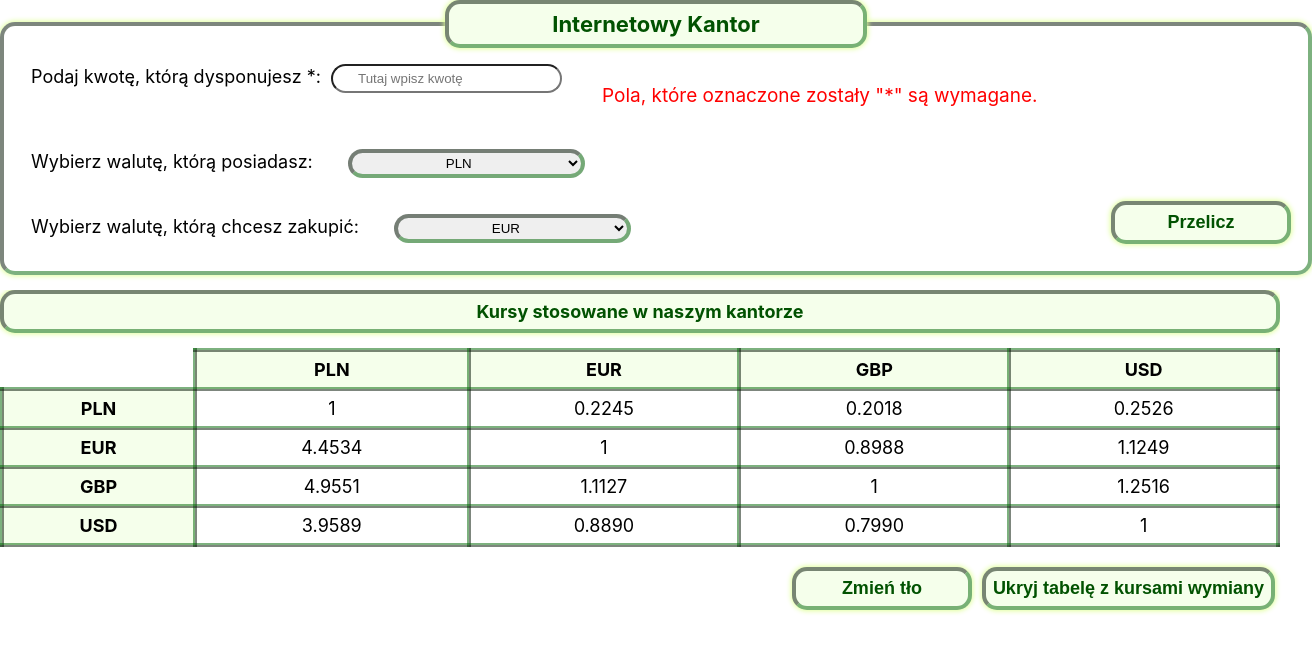
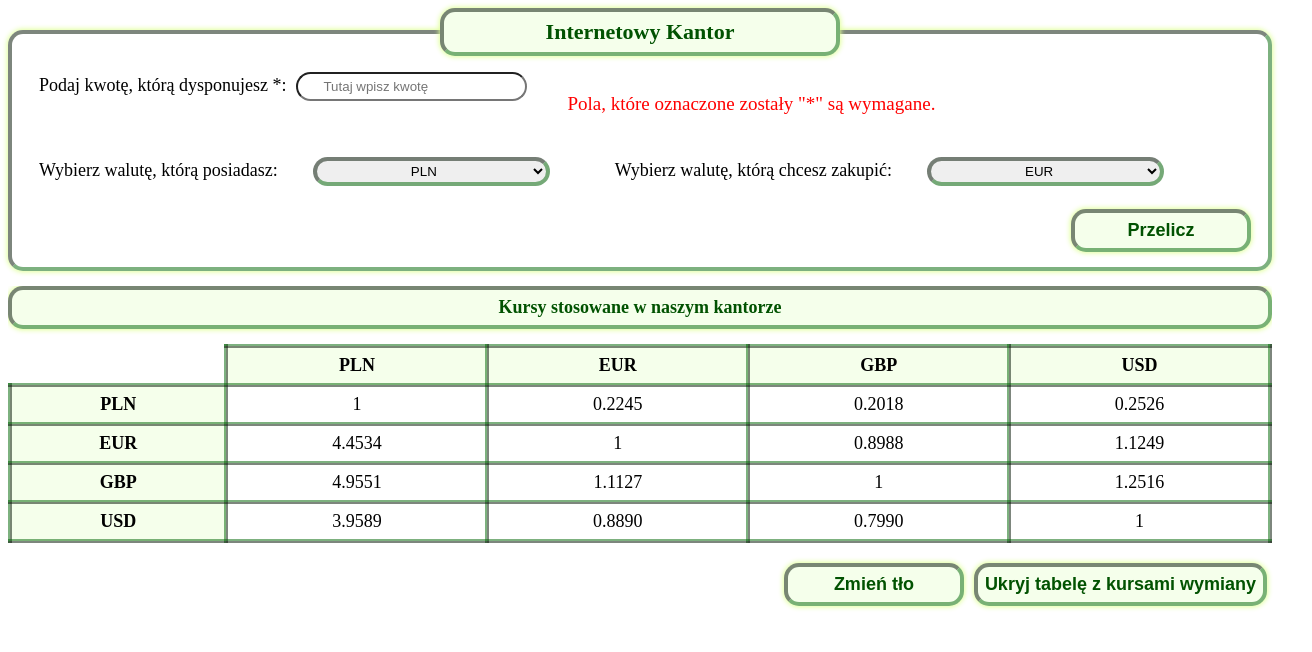
Before and after one commit to KMNowak/currency-converter-react, a React (Create React App) app: page / in a window 1280 px wide. Shown: the top 652 px of the page, 1312 px wide, since content can reach past the window. Built offline with nearby package versions, Linux system fonts and the light colour scheme.

Commit message:
style: add style to html

```diff
--- a/src/index.css
+++ b/src/index.css
@@ -1,13 +1,15 @@
-body {
-  margin: 0;
-  font-family: -apple-system, BlinkMacSystemFont, 'Segoe UI', 'Roboto', 'Oxygen',
-    'Ubuntu', 'Cantarell', 'Fira Sans', 'Droid Sans', 'Helvetica Neue',
-    sans-serif;
-  -webkit-font-smoothing: antialiased;
-  -moz-osx-font-smoothing: grayscale;
+html {
+  box-sizing: border-box;
 }
 
-code {
-  font-family: source-code-pro, Menlo, Monaco, Consolas, 'Courier New',
-    monospace;
+*, ::before, ::after {
+  box-sizing: inherit;
 }
+
+.body {
+  max-width: 800px;
+  width: 100%;
+  margin: 5px auto;
+  padding: 10px;
+  font-family: 'Open Sans', sans-serif;
+}
```
